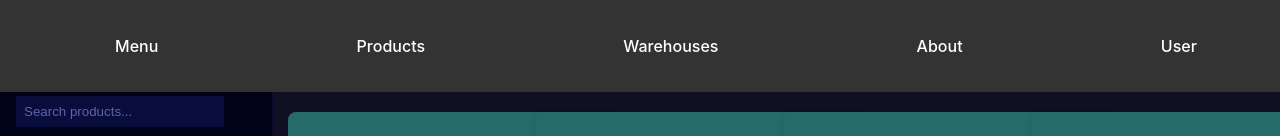
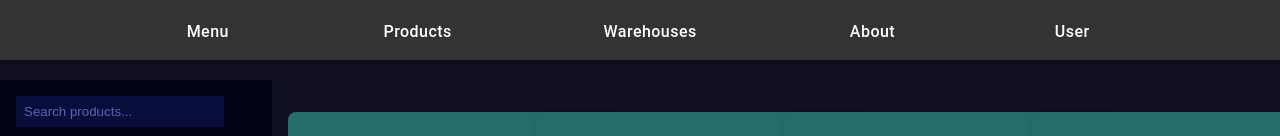
Before and after one commit to LysinKirill/React_Homework-4, a React (Vite) app: page / in a window 1280 px wide. Shown: the top 136 px of the page. Built offline with nearby package versions, Linux system fonts and the light colour scheme.

Commit message:
Use MUI components, do not use css files for Navigation bar

```diff
--- a/src/components/NavigationBar/NavigationBar.tsx
+++ b/src/components/NavigationBar/NavigationBar.tsx
@@ -1,5 +1,5 @@
 import React from 'react';
-import './styles.css';
+import { AppBar, Toolbar, Button, Box } from '@mui/material';
 
 interface NavigationBarProps {
     toggleSidebar: () => void;
@@ -7,13 +7,110 @@ interface NavigationBarProps {
 
 const NavigationBar: React.FC<NavigationBarProps> = ({ toggleSidebar }) => {
     return (
-        <nav className="navigation-bar">
-            <button onClick={toggleSidebar}>Menu</button>
-            <button>Products</button>
-            <button>Warehouses</button>
-            <button>About</button>
-            <button>User</button>
-        </nav>
+        <AppBar
+            position="fixed"
+            sx={{
+                top: 0,
+                left: 0,
+                width: '100%',
+                zIndex: 10,
+                height: '60px',
+                backgroundColor: '#333',
+                padding: '0 16px',
+            }}
+        >
+            <Toolbar
+                sx={{
+                    display: 'flex',
+                    justifyContent: 'space-between',
+                    alignItems: 'center',
+                    height: '100%',
+                    padding: 0,
+                }}
+            >
+
+                <Box
+                    sx={{
+                        display: 'flex',
+                        justifyContent: 'space-evenly', // Evenly space the navigation buttons
+                        flexGrow: 1, // Make this container take all available space
+                    }}
+                >
+                    <Button
+                        onClick={toggleSidebar}
+                        sx={{
+                            backgroundColor: 'transparent',
+                            color: 'white',
+                            fontSize: '16px',
+                            width: 'auto', // Ensures it does not take more space than needed
+                            '&:hover': {
+                                color: '#ddd',
+                                backgroundColor: 'transparent',
+                            },
+                            textTransform: 'none',
+                        }}
+                    >
+                        Menu
+                    </Button>
+                    <Button
+                        sx={{
+                            backgroundColor: 'transparent',
+                            color: 'white',
+                            fontSize: '16px',
+                            '&:hover': {
+                                color: '#ddd',
+                                backgroundColor: 'transparent',
+                            },
+                            textTransform: 'none',
+                        }}
+                    >
+                        Products
+                    </Button>
+                    <Button
+                        sx={{
+                            backgroundColor: 'transparent',
+                            color: 'white',
+                            fontSize: '16px',
+                            '&:hover': {
+                                color: '#ddd',
+                                backgroundColor: 'transparent',
+                            },
+                            textTransform: 'none',
+                        }}
+                    >
+                        Warehouses
+                    </Button>
+                    <Button
+                        sx={{
+                            backgroundColor: 'transparent',
+                            color: 'white',
+                            fontSize: '16px',
+                            '&:hover': {
+                                color: '#ddd',
+                                backgroundColor: 'transparent',
+                            },
+                            textTransform: 'none',
+                        }}
+                    >
+                        About
+                    </Button>
+                    <Button
+                        sx={{
+                            backgroundColor: 'transparent',
+                            color: 'white',
+                            fontSize: '16px',
+                            '&:hover': {
+                                color: '#ddd',
+                                backgroundColor: 'transparent',
+                            },
+                            textTransform: 'none',
+                        }}
+                    >
+                        User
+                    </Button>
+                </Box>
+            </Toolbar>
+        </AppBar>
     );
 };
 
--- a/src/components/NavigationBar/styles.css
+++ /dev/null
@@ -1,27 +0,0 @@
-.navigation-bar {
-    display: flex;
-    align-items: center;
-    justify-content: space-around;
-    background-color: #333;
-    color: white;
-    padding: 16px;
-    position: fixed;
-    top: 0;
-    left: 0;
-    width: 100%;
-    z-index: 10;
-    height: 60px;
-}
-
-.navigation-bar button {
-    background: none;
-    color: white;
-    border: none;
-    font-size: 16px;
-    cursor: pointer;
-}
-
-.navigation-bar button:hover {
-    cursor: pointer;
-    color: #ddd;
-}
--- a/src/components/ProductList/ProductList.tsx
+++ b/src/components/ProductList/ProductList.tsx
@@ -27,7 +27,6 @@ const ProductList: React.FC = () => {
                 ))}
             </Grid>
 
-            {/* Pagination Component */}
             <Box sx={{ display: 'flex', justifyContent: 'center', marginTop: 2 }}>
                 <Pagination
                     count={Math.ceil(products.length / itemsPerPage)}
```
